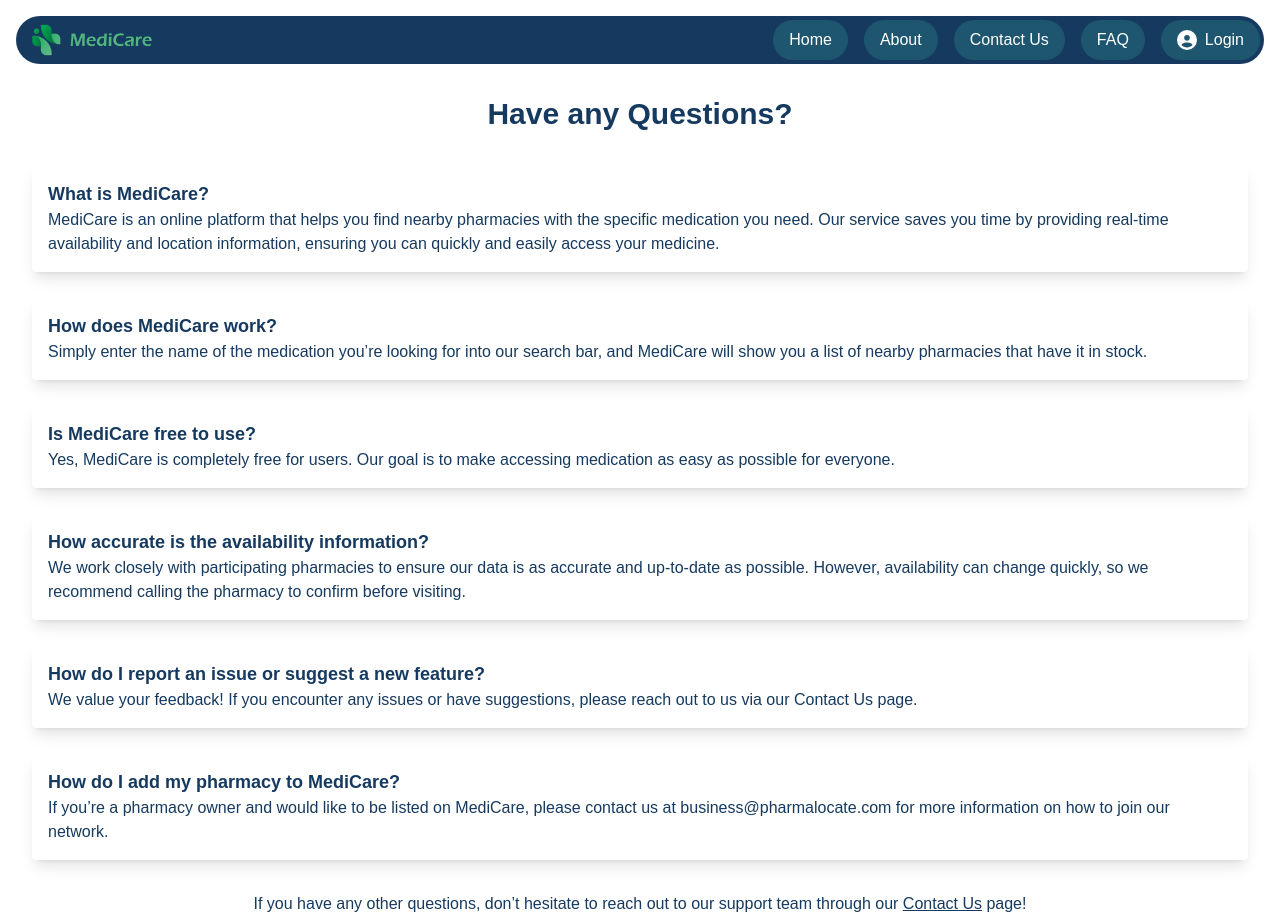
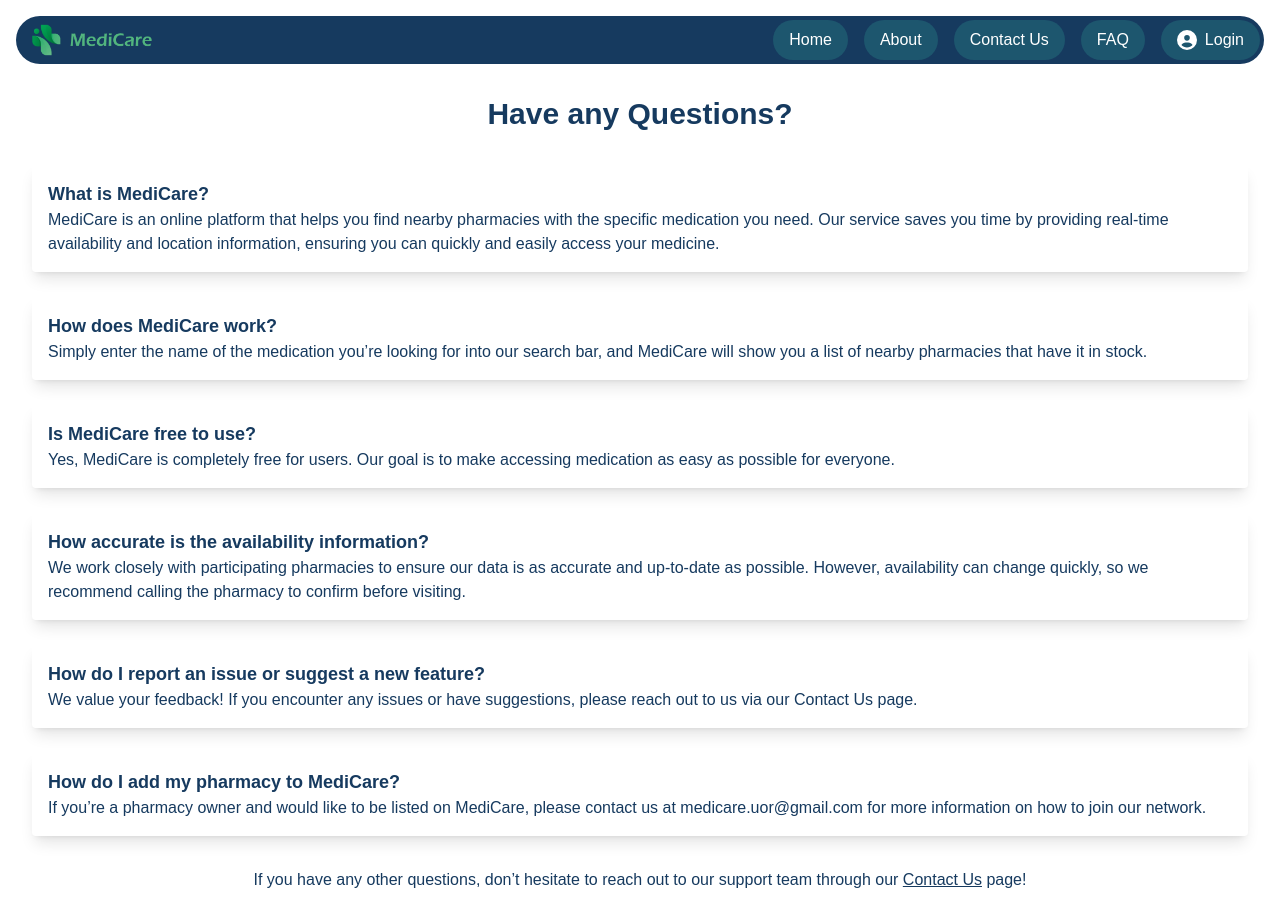
Before and after one commit to MediCareUOR/medicare-web, a React (Vite) app: page /faq in a window 1280 px wide. Shown: the top 922 px of the page. Built offline with nearby package versions, Linux system fonts and the light colour scheme.

Commit message:
cHanged email

```diff
--- a/src/pages/FAQ.jsx
+++ b/src/pages/FAQ.jsx
@@ -64,8 +64,8 @@ const MediCare = () => {
           </h3>
           <p className={textClasses}>
             If you’re a pharmacy owner and would like to be listed on MediCare,
-            please contact us at business@pharmalocate.com for more information
-            on how to join our network.
+            please contact us at medicare.uor@gmail.com for more information on
+            how to join our network.
           </p>
         </div>
       </div>
```
